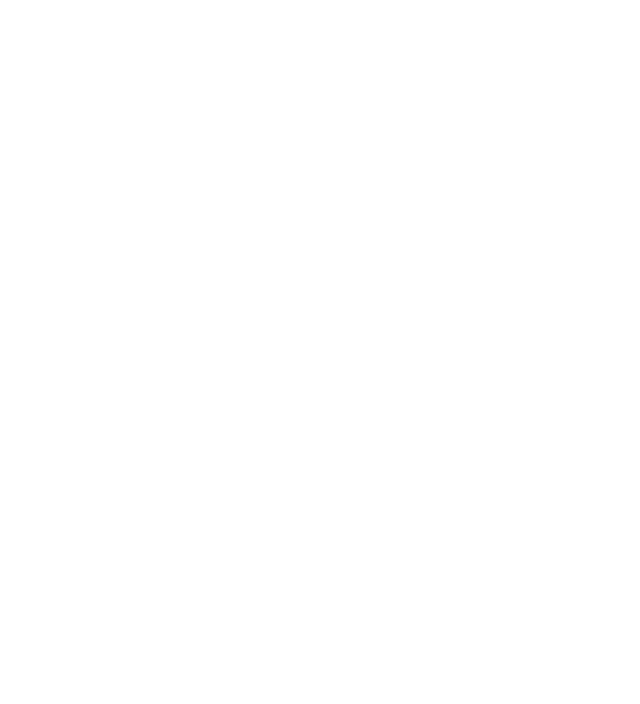
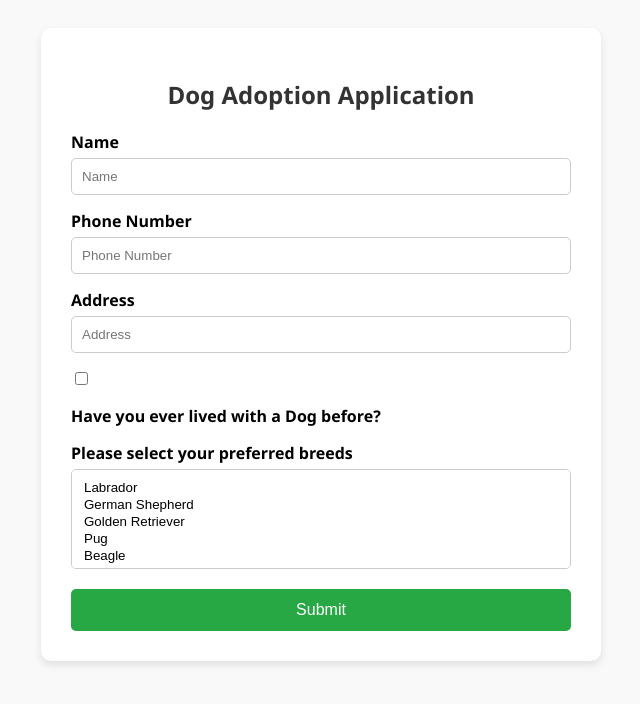
Before and after one commit to acciojob/dog-adoption-application-prabhu26k, a website: page main.html in a window 1280 px wide. Shown: the whole page, without its empty margins (319-959 px from the left). Drawn offline with Linux system fonts and the light colour scheme.

Commit message:
created a submission

```diff
--- a/main.html
+++ b/main.html
@@ -1,16 +1,42 @@
 <!DOCTYPE html>
+<html lang="en">
+<head>
+  <meta charset="UTF-8">
+  <title>Dog Adoption Application</title>
+  <link rel="stylesheet" href="styles.css">
+</head>
+<body>
 
-<html>
+  <div class="form-container">
+    <h2>Dog Adoption Application</h2>
+    <form id="adoptionForm">
+      <label for="name">Name</label>
+      <input type="text" id="name" name="name" placeholder="Name" required>
 
-<head>
-	<link rel="stylesheet" href="styles.css">
-</head>
+      <label for="phone">Phone Number</label>
+      <input type="text" id="phone" name="phone" placeholder="Phone Number" required>
 
-<body>
-	<!-- the entire body must be written by student -->
-    <script type="text/javascript" src="./script.js">
-</script>
+      <label for="address">Address</label>
+      <input type="text" id="address" name="address" placeholder="Address" required>
 
+      <div class="checkbox-container">
+        <input type="checkbox" id="livedWithDog" name="livedWithDog" value="Have you ever lived with a Dog before?">
+        <label for="livedWithDog">Have you ever lived with a Dog before?</label>
+      </div>
+
+      <label for="breeds">Please select your preferred breeds</label>
+      <select id="breeds" name="breeds" multiple required>
+        <option value="Labrador">Labrador</option>
+        <option value="German Shepherd">German Shepherd</option>
+        <option value="Golden Retriever">Golden Retriever</option>
+        <option value="Pug">Pug</option>
+        <option value="Beagle">Beagle</option>
+      </select>
+
+      <input type="submit" value="Submit">
+    </form>
+  </div>
+
+  <script src="script.js"></script>
 </body>
-
 </html>
--- a/script.js
+++ b/script.js
@@ -1 +1,6 @@
 //your code here
+document.getElementById('adoptionForm').addEventListener('submit', function (event) {
+  event.preventDefault();
+  alert("Form submitted successfully!");
+  // You can add logic here to send data to a backend or show the submitted values.
+});
--- a/styles.css
+++ b/styles.css
@@ -1,2 +1,65 @@
 
-/* Your CSS Code here. */
+/* Your CSS Code here. */body {
+  font-family: 'Segoe UI', Tahoma, Geneva, Verdana, sans-serif;
+  background-color: #f9f9f9;
+  padding: 20px;
+}
+
+.form-container {
+  max-width: 500px;
+  margin: auto;
+  background-color: #ffffff;
+  padding: 30px;
+  box-shadow: 0 4px 8px rgba(0,0,0,0.1);
+  border-radius: 10px;
+}
+
+h2 {
+  text-align: center;
+  margin-bottom: 20px;
+  color: #333;
+}
+
+label {
+  display: block;
+  margin-top: 15px;
+  font-weight: bold;
+}
+
+input[type="text"],
+select {
+  width: 100%;
+  padding: 10px;
+  margin-top: 5px;
+  border-radius: 5px;
+  border: 1px solid #ccc;
+  box-sizing: border-box;
+}
+
+select[multiple] {
+  height: 100px;
+}
+
+.checkbox-container {
+  margin-top: 15px;
+}
+
+.checkbox-container input {
+  margin-right: 10px;
+}
+
+input[type="submit"] {
+  width: 100%;
+  padding: 12px;
+  margin-top: 20px;
+  background-color: #28a745;
+  color: white;
+  border: none;
+  border-radius: 5px;
+  font-size: 16px;
+  cursor: pointer;
+}
+
+input[type="submit"]:hover {
+  background-color: #218838;
+}
```
